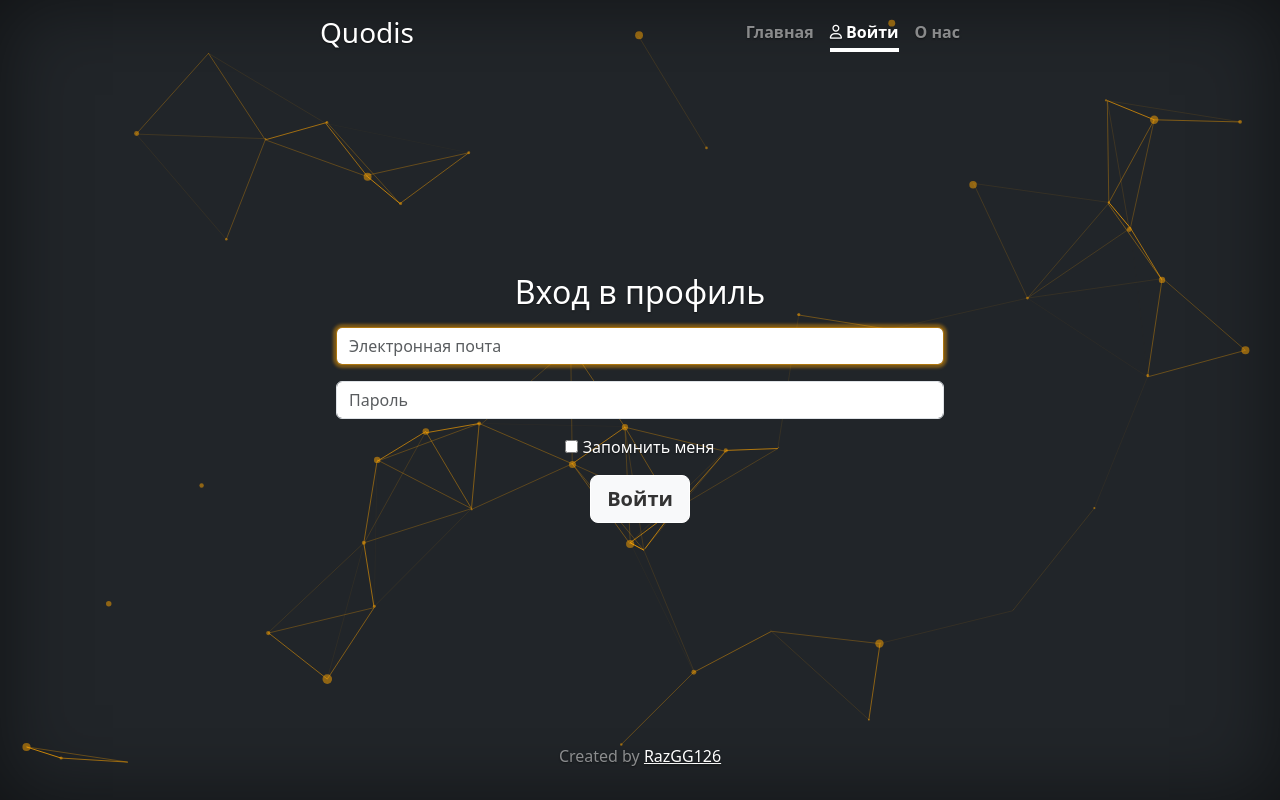
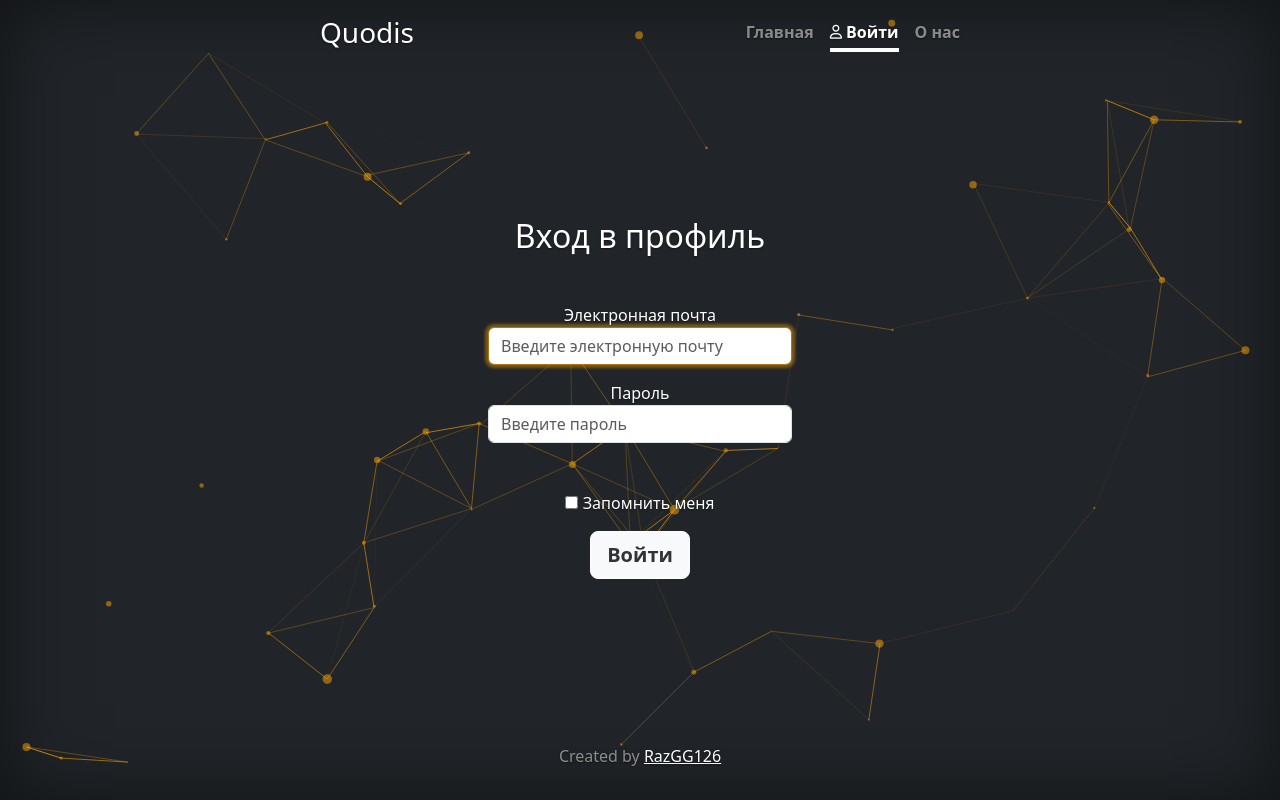
Before and after one commit to RazGG126/web, a Flask app: page /sign-in in a window 1280 px wide. Run offline with Flask 3, Linux system fonts and the light colour scheme; some libraries are stand-ins or nearby versions.

Commit message:
Some changes in sign-in page

```diff
--- a/static/style/style.css
+++ b/static/style/style.css
@@ -76,3 +76,16 @@ input[type='email']:focus, input[type='password']:focus
     border-color: rgba(255, 165, 0, 0.4);
     box-shadow: 0 0 3px 3px rgba(255, 165, 0, 0.4);
 }
+
+
+input[type='email'], input[type='password']
+{
+    width: 50%;
+}
+
+.form-signin{
+    display: flex;
+    justify-content: center;
+    align-items: center;
+    flex-direction: column;
+}
--- a/templates/sign_in.html
+++ b/templates/sign_in.html
@@ -9,11 +9,11 @@
 
 {% block content %}
     <form class="form-signin">
-        <h1 class="h2 mb-3 font-weight-normal">Вход в профиль</h1>
-        <label for="inputEmail" class="sr-only">Электронная почта</label>
-        <input type="email" id="inputEmail" class="form-control  mb-3" placeholder="Электронная почта" required="" autofocus="">
-        <label for="inputPassword" class="sr-only">Пароль</label>
-        <input type="password" id="inputPassword" class="form-control mb-3" placeholder="Пароль" required="">
+        <h1 class="h2 mb-5 font-weight-normal">Вход в профиль</h1>
+        <label for="inputEmail">Электронная почта</label>
+        <input type="email" id="inputEmail" class="form-control mb-3" placeholder="Введите электронную почту" required="" autofocus="">
+        <label for="inputPassword">Пароль</label>
+        <input type="password" id="inputPassword" class="form-control mb-5" placeholder="Введите пароль" required="">
         <div class="checkbox mb-3">
             <label>
                 <input type="checkbox" value="remember-me"> Запомнить меня
```
